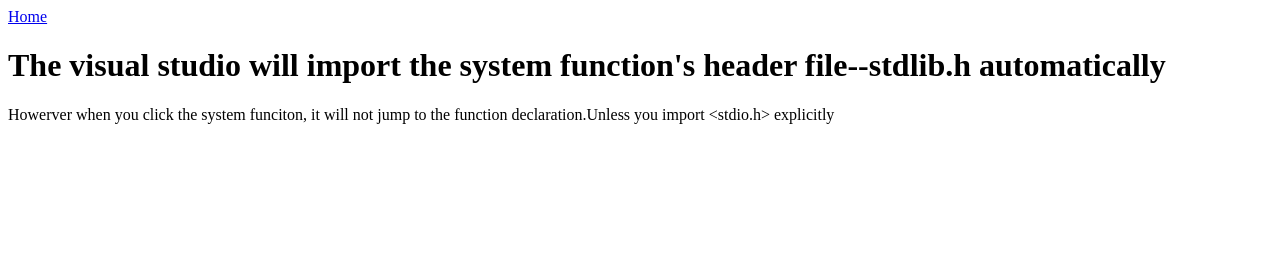
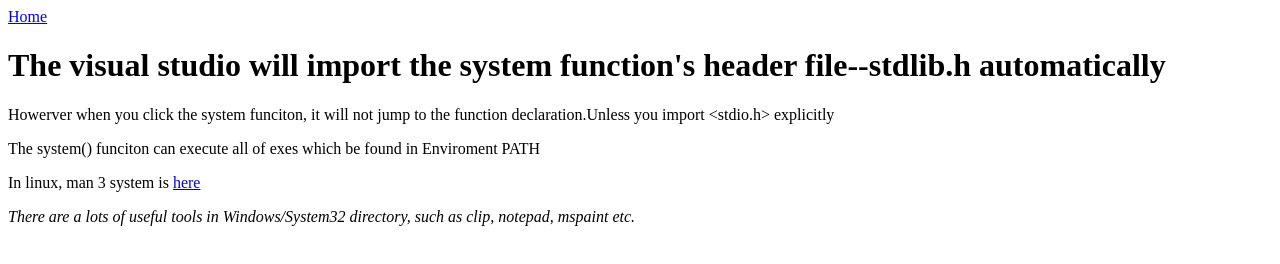
Before and after one commit to Disat/vhxnblog, a plain HTML site: page windows/systemFunction.html in a window 1280 px wide. Drawn offline with Linux system fonts and the light colour scheme.

Commit message:
add new content to windows/systemFunction.html

```diff
--- a/windows/The visual studio will import the system function's header file--stdlib.h automatically.html
+++ b/windows/systemFunction.html
@@ -12,5 +12,10 @@
     </nav>
     <h1>The visual studio will import the system function's header file--stdlib.h automatically</h1>
     <p>Howerver when you click the system funciton, it will not jump to the function declaration.Unless you import &lt;stdio.h&gt; explicitly</p>
+    <p>The system() funciton can execute all of exes which be found in Enviroment PATH</p>
+    <p>In linux, man 3 system is <a href="https://man7.org/linux/man-pages/man3/system.3.html" target="_blank">here</a></p>
+    <i>
+       There are a lots of useful tools in Windows/System32 directory, such as clip, notepad, mspaint etc.
+    </i>
 </body>
 </html>
```
Also changed, not shown: index.html (+1 -1 lines).
